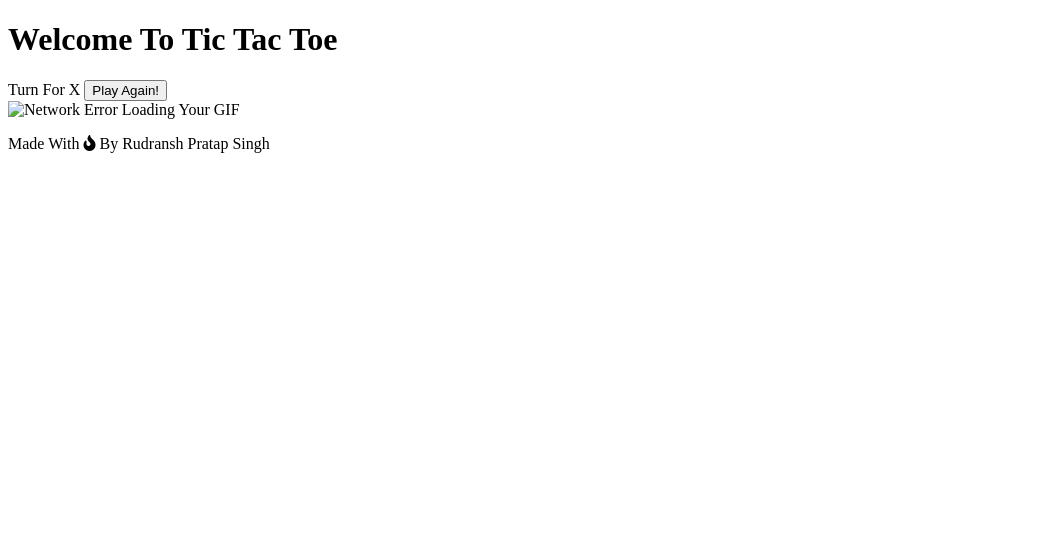
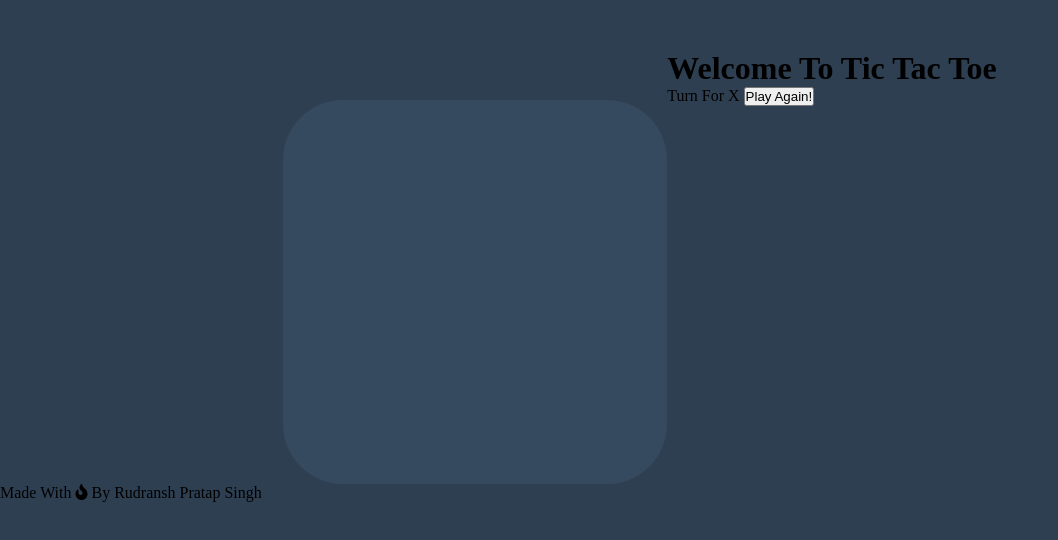
Before and after one commit to CoderFleet/tictactoe-hackclub, a plain HTML site: page index.html in a window 1280 px wide. Shown: the whole page, without its empty margins (0-1058 px from the left). Drawn offline with nearby package versions, Linux system fonts and the light colour scheme.

Commit message:
Added some styles

```diff
--- a/index.html
+++ b/index.html
@@ -35,9 +35,6 @@
           <span class="info">Turn For X</span>
           <button id="reset">Play Again!</button>
         </div>
-        <div class="imgbox">
-          <img src="excited.gif" alt="Network Error Loading Your GIF" />
-        </div>
       </div>
     </div>
     <div class="bgchange"></div>
--- a/style.css
+++ b/style.css
@@ -0,0 +1,24 @@
+* {
+  margin: 0;
+  padding: 0;
+}
+
+body {
+  background: hsl(211deg 28% 25%);
+}
+.gameContainer {
+  display: flex;
+  justify-content: center;
+  margin-top: 50px;
+}
+
+.container {
+  display: grid;
+  grid-template-rows: repeat(3, 10vw);
+  grid-template-columns: repeat(3, 10vw);
+  font-family: "Nunito", "poppins";
+  margin-top: 50px;
+  background-color: hsl(210deg 29% 29%);
+  border-radius: 60px;
+  color: hsl(120deg 100% 100%);
+}
```
